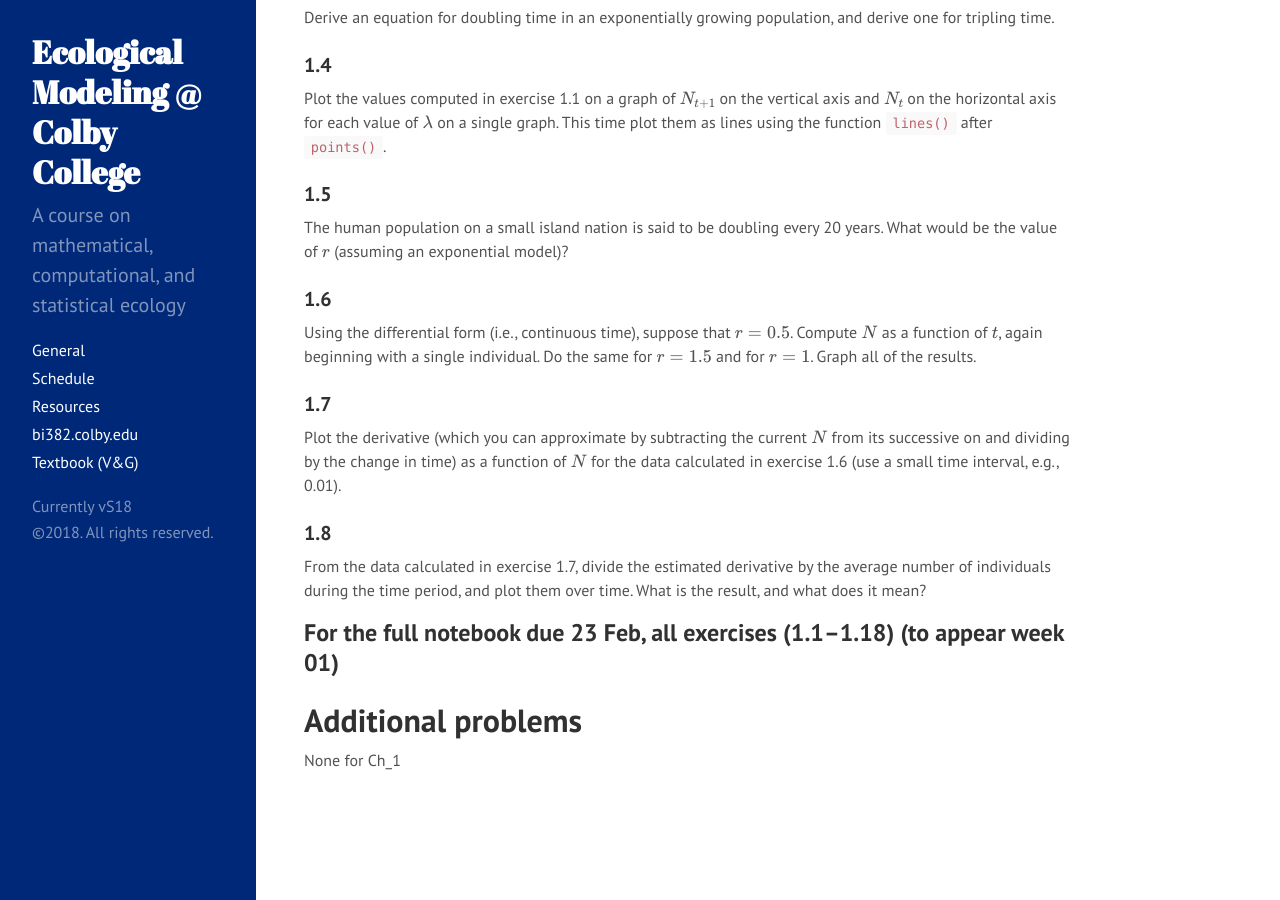
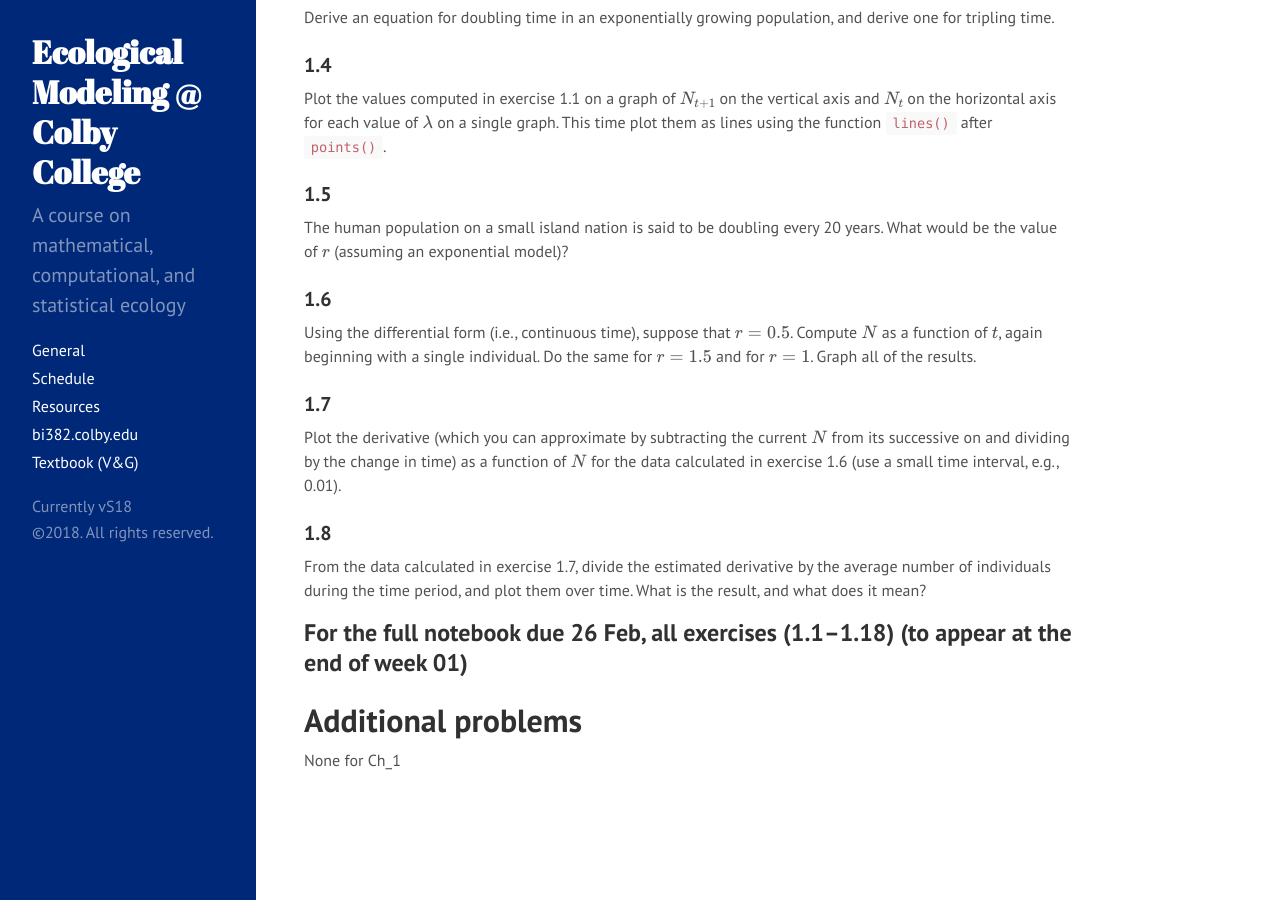
Before and after one commit to ColbyEcology/BI382_2018_Spring, a Jekyll site: the page built from Assignments/LectureNotebooks/Ch1_Notebook.md, in a window 1280 px wide and 900 px high, scrolled down 649 px. Built offline with Jekyll 4.4.1, drawn with Linux system fonts in a browser that asks for light colours; formulas are drawn with MathJax 3; some of the changed text lies outside the part shown.

Commit message:
update asst1 due dates

```diff
--- a/Assignments/LectureNotebooks/Ch1_Notebook.md
+++ b/Assignments/LectureNotebooks/Ch1_Notebook.md
@@ -30,7 +30,7 @@ Plot the derivative (which you can approximate by subtracting the current $N$ fr
 ### 1.8
 From the data calculated in exercise 1.7, divide the estimated derivative by the average number of individuals during the time period, and plot them over time. What is the result, and what does it mean?
 
-## For the full notebook due 23 Feb, all exercises (1.1–1.18) (to appear week 01)
+## For the full notebook due 26 Feb, all exercises (1.1–1.18) (to appear at the end of week 01)
 
 # Additional problems
 None for Ch_1
```
Also changed, not shown: other parts of Assignments/LectureNotebooks/Ch1_Notebook.md (+1 -1 lines).
